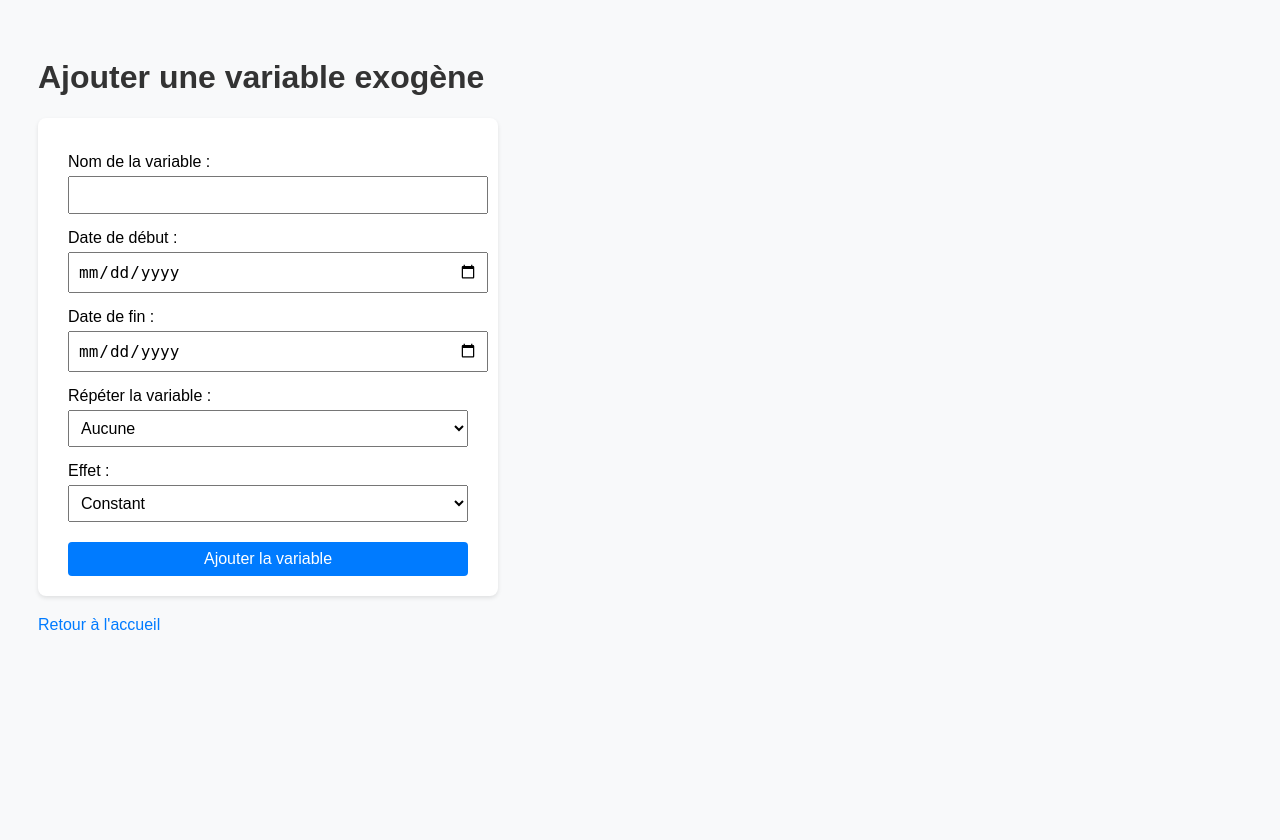
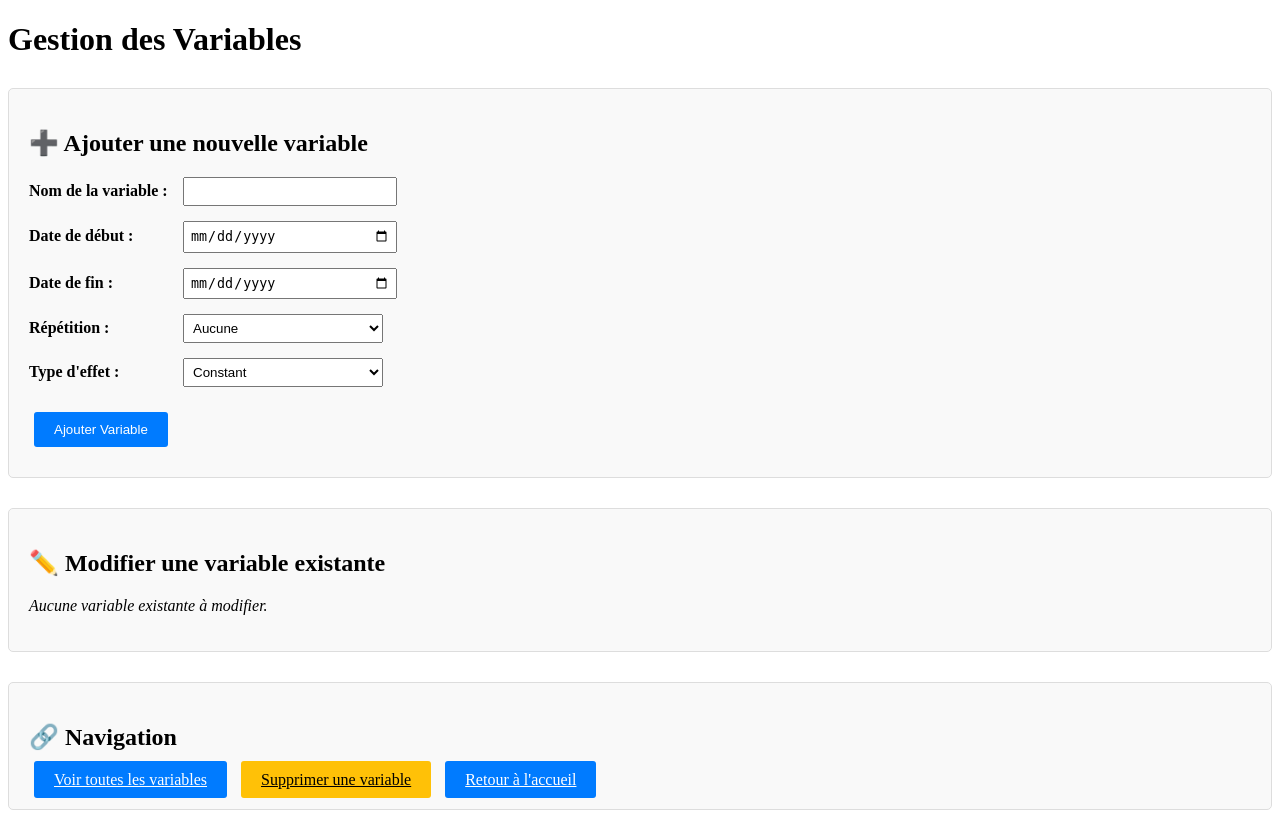
Before and after one commit to acacad/BachelorProjet, a Flask app: page /add_variable in a window 1280 px wide. Before the commit the page ends 630 px from the top, so only its background shows below. Run offline with Flask 3, Linux system fonts and the light colour scheme; the visitor is signed in with stand-in values (Sample User, id 1); parts of the project's set-up code (start-up, migrations or seed data) failed here and were passed over.

Commit message:
can also modifiy them :)
last v ?

```diff
--- a/templates/add_variable.html
+++ b/templates/add_variable.html
@@ -1,97 +1,213 @@
 <!DOCTYPE html>
-<html lang="fr">
+<html>
 <head>
-    <meta charset="UTF-8">
-    <title>Ajouter une variable exogène</title>
+    <title>Gestion des Variables</title>
     <style>
-        body {
-            font-family: Arial, sans-serif;
-            padding: 30px;
-            background-color: #f8f9fa;
+        .section {
+            margin: 30px 0;
+            padding: 20px;
+            border: 1px solid #ddd;
+            border-radius: 5px;
+            background-color: #f9f9f9;
         }
-
-        h1 {
-            color: #333;
+        .form-group {
+            margin: 15px 0;
         }
-
-        form {
-            background-color: #fff;
-            padding: 20px 30px;
-            border-radius: 8px;
-            box-shadow: 0 2px 4px rgba(0,0,0,0.1);
-            max-width: 400px;
+        .form-group label {
+            display: inline-block;
+            width: 150px;
+            font-weight: bold;
         }
-
-        label {
-            display: block;
-            margin-top: 15px;
+        .form-group input, .form-group select {
+            width: 200px;
+            padding: 5px;
         }
-
-        input, select, button {
-            margin-top: 5px;
-            width: 100%;
-            padding: 8px;
-            font-size: 16px;
+        .btn {
+            padding: 10px 20px;
+            margin: 10px 5px;
+            border: none;
+            border-radius: 3px;
+            cursor: pointer;
         }
-
-        button {
-            margin-top: 20px;
+        .btn-primary {
             background-color: #007bff;
             color: white;
-            border: none;
-            border-radius: 4px;
-            cursor: pointer;
         }
-
-        button:hover {
-            background-color: #0056b3;
+        .btn-warning {
+            background-color: #ffc107;
+            color: black;
         }
-
-        a {
-            display: inline-block;
-            margin-top: 20px;
-            text-decoration: none;
-            color: #007bff;
+        .alert {
+            padding: 10px;
+            margin: 10px 0;
+            border-radius: 5px;
         }
-
-        a:hover {
-            text-decoration: underline;
+        .alert-success {
+            background-color: #d4edda;
+            color: #155724;
+            border: 1px solid #c3e6cb;
+        }
+        .alert-danger {
+            background-color: #f8d7da;
+            color: #721c24;
+            border: 1px solid #f5c6cb;
         }
     </style>
 </head>
 <body>
+<h1>Gestion des Variables</h1>
 
-<h1>Ajouter une variable exogène</h1>
+<!-- Messages flash -->
+{% with messages = get_flashed_messages(with_categories=true) %}
+{% if messages %}
+{% for category, message in messages %}
+<div class="alert alert-{{ 'danger' if category == 'error' else 'success' }}">
+    {{ message }}
+</div>
+{% endfor %}
+{% endif %}
+{% endwith %}
 
+<!-- Section 1: Ajouter une nouvelle variable -->
+<div class="section">
+    <h2>➕ Ajouter une nouvelle variable</h2>
     <form method="POST">
+        <input type="hidden" name="action" value="add">
+
+        <div class="form-group">
             <label for="name">Nom de la variable :</label>
-    <input type="text" name="name" required>
+            <input type="text" id="name" name="name" required>
+        </div>
 
+        <div class="form-group">
             <label for="start_date">Date de début :</label>
-    <input type="date" name="start_date" required>
+            <input type="date" id="start_date" name="start_date" value="{{ min_date }}" required>
+        </div>
 
+        <div class="form-group">
             <label for="end_date">Date de fin :</label>
-    <input type="date" name="end_date" required>
+            <input type="date" id="end_date" name="end_date" value="{{ max_date }}" required>
+        </div>
 
-    <label for="repeat">Répéter la variable :</label>
-    <select name="repeat" id="repeat">
+        <div class="form-group">
+            <label for="repeat">Répétition :</label>
+            <select id="repeat" name="repeat">
                 <option value="none">Aucune</option>
-        <option value="weekly">Chaque semaine</option>
-        <option value="monthly">Chaque mois</option>
+                <option value="weekly">Hebdomadaire</option>
+                <option value="monthly">Mensuelle</option>
             </select>
-    <label for="effect_type">Effet :</label>
-    <select name="effect_type">
+        </div>
+
+        <div class="form-group">
+            <label for="effect_type">Type d'effet :</label>
+            <select id="effect_type" name="effect_type">
                 <option value="constant">Constant</option>
+                <option value="linear_up">Linéaire croissant</option>
                 <option value="linear_down">Linéaire décroissant</option>
-        <option value="linear_up">Linéaire croissant</option>
                 <option value="middle_peak">Pic au milieu</option>
             </select>
+        </div>
 
+        <button type="submit" class="btn btn-primary">Ajouter Variable</button>
+    </form>
+</div>
 
-    <button type="submit">Ajouter la variable</button>
+<!-- Section 2: Modifier une variable existante -->
+<div class="section">
+    <h2>✏️ Modifier une variable existante</h2>
+    {% if existing_variables %}
+    <form method="POST">
+        <input type="hidden" name="action" value="modify">
+
+        <div class="form-group">
+            <label for="variable_to_modify">Variable à modifier :</label>
+            <select id="variable_to_modify" name="variable_to_modify" required>
+                <option value="">-- Sélectionner une variable --</option>
+                {% for var in existing_variables %}
+                <option value="{{ var }}">{{ var }}</option>
+                {% endfor %}
+            </select>
+        </div>
+
+        <div class="form-group">
+            <label for="modify_action">Action :</label>
+            <select id="modify_action" name="modify_action" onchange="toggleModifyOptions()" required>
+                <option value="">-- Sélectionner une action --</option>
+                <option value="set_period">Modifier une période</option>
+                <option value="set_all">Définir toutes les valeurs</option>
+                <option value="reset">Remettre à zéro</option>
+            </select>
+        </div>
+
+        <!-- Options pour modifier une période -->
+        <div id="period_options" style="display:none;">
+            <div class="form-group">
+                <label for="modify_start_date">Date de début :</label>
+                <input type="date" id="modify_start_date" name="modify_start_date" value="{{ min_date }}">
+            </div>
+
+            <div class="form-group">
+                <label for="modify_end_date">Date de fin :</label>
+                <input type="date" id="modify_end_date" name="modify_end_date" value="{{ max_date }}">
+            </div>
+
+            <div class="form-group">
+                <label for="modify_effect_type">Type d'effet :</label>
+                <select id="modify_effect_type" name="modify_effect_type">
+                    <option value="constant">Constant</option>
+                    <option value="linear_up">Linéaire croissant</option>
+                    <option value="linear_down">Linéaire décroissant</option>
+                    <option value="multiply">Multiplier par</option>
+                    <option value="add">Ajouter</option>
+                </select>
+            </div>
+        </div>
+
+        <!-- Option pour la valeur -->
+        <div id="value_option" style="display:none;">
+            <div class="form-group">
+                <label for="modify_value">Valeur :</label>
+                <input type="number" id="modify_value" name="modify_value" step="0.01" value="1.0">
+            </div>
+        </div>
+
+        <button type="submit" class="btn btn-warning">Modifier Variable</button>
     </form>
+    {% else %}
+    <p><em>Aucune variable existante à modifier.</em></p>
+    {% endif %}
+</div>
 
-<a href="{{ url_for('index') }}">Retour à l'accueil</a>
+<!-- Section 3: Navigation -->
+<div class="section">
+    <h2>🔗 Navigation</h2>
+    <a href="{{ url_for('view_variables') }}" class="btn btn-primary">Voir toutes les variables</a>
+    <a href="{{ url_for('delete_variable') }}" class="btn btn-warning">Supprimer une variable</a>
+    <a href="{{ url_for('index') }}" class="btn btn-primary">Retour à l'accueil</a>
+</div>
 
+<script>
+    function toggleModifyOptions() {
+        const action = document.getElementById('modify_action').value;
+        const periodOptions = document.getElementById('period_options');
+        const valueOption = document.getElementById('value_option');
+
+        // Cacher toutes les options par défaut
+        periodOptions.style.display = 'none';
+        valueOption.style.display = 'none';
+
+        if (action === 'set_period') {
+            // Pour modifier une période, montrer les dates et la valeur
+            periodOptions.style.display = 'block';
+            valueOption.style.display = 'block';
+        } else if (action === 'set_all') {
+            // Pour définir toutes les valeurs, montrer seulement la valeur
+            valueOption.style.display = 'block';
+        } else if (action === 'reset') {
+            // Pour reset, rien à montrer (tout sera mis à 0)
+            // Les options restent cachées
+        }
+    }
+</script>
 </body>
 </html>
```
Lines whose indentation alone changed are shown as unchanged.
